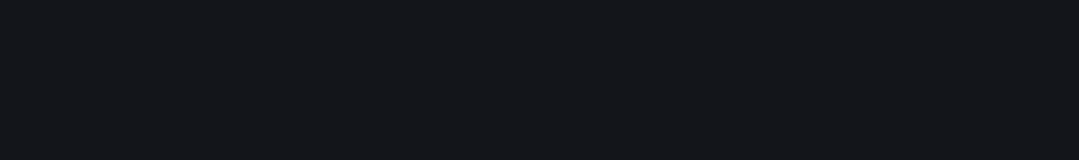
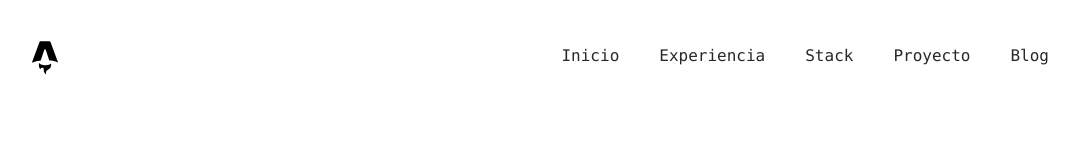
Before and after one commit to oasrcode/oasrcode-web, an Astro site: page / in a window 1280 px wide. Shown: the whole page, without its empty margins (103-1182 px from the left). Built offline with nearby package versions, Linux system fonts and the light colour scheme; Astro itself is replaced by a stand-in of ours.

Commit message:
added basic header and css

```diff
--- a/astro.config.mjs
+++ b/astro.config.mjs
@@ -1,4 +1,8 @@
 import { defineConfig } from 'astro/config';
 
+import tailwind from "@astrojs/tailwind";
+
 // https://astro.build/config
-export default defineConfig({});
+export default defineConfig({
+  integrations: [tailwind()]
+});
--- /dev/null
+++ b/src/components/Header.astro
@@ -0,0 +1,14 @@
+<header class="flex flex-row items-center justify-between w-[80%] h-28">
+  <img class="w-10 h-auto" src="/favicon.svg" />
+ <ul class="flex flex-row items-center gap-10">
+    <a>Inicio</a>
+    <a>Experiencia</a>
+    <a>Stack</a>
+    <a>Proyecto</a>
+    <a>Blog</a>
+ </ul>
+</header>
+
+<style>
+
+</style>
--- a/src/layouts/Layout.astro
+++ b/src/layouts/Layout.astro
@@ -1,4 +1,6 @@
 ---
+import Header from "../components/Header.astro";
+
 interface Props {
   title: string;
 }
@@ -17,11 +19,13 @@ const { title } = Astro.props;
     <title>{title}</title>
   </head>
   <body>
+    <Header />
     <slot />
   </body>
 </html>
 <style is:global>
   :root {
+    color-scheme: light dark;
   }
   html {
     font-family:
@@ -33,6 +37,25 @@ const { title } = Astro.props;
       Bitstream Vera Sans Mono,
       Courier New,
       monospace;
-    background: #13151a;
+    color: rgba(17, 17, 17, 0.9);
+    scroll-behavior: smooth;
+  }
+  body {
+    color: rgba(17, 17, 17, 0.9);
+    display: flex;
+    flex-direction: column;
+    min-height: 100vh;
+    overscroll-behavior: none;
+    align-items: center;
+  }
+  @media (prefers-reduced-motion: reduce) {
+    html {
+      scroll-behavior: auto;
+    }
+  }
+  @media (prefers-color-scheme: dark) {
+    body {
+      color: rgba(255, 255, 255, 0.9);
+    }
   }
 </style>
```
